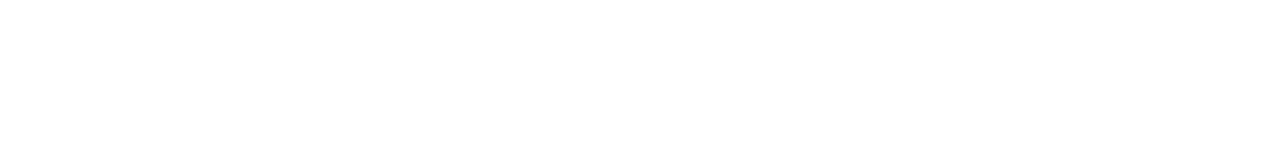
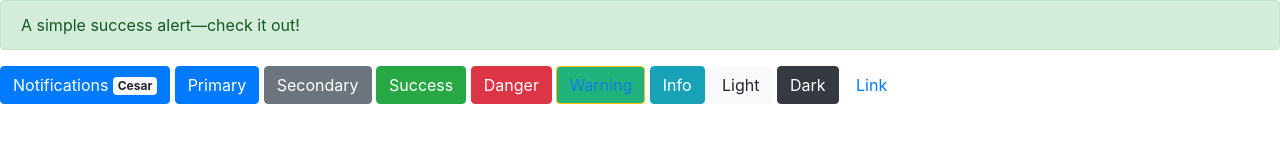
Before and after one commit to celis212/acamicadwfs62, a plain HTML site: page index.html in a window 1280 px wide. Drawn offline with nearby package versions, Linux system fonts and the light colour scheme.

Commit message:
firts contact with the framework

```diff
--- a/index.html
+++ b/index.html
@@ -2,11 +2,32 @@
 <html lang="en">
 <head>
     <meta charset="UTF-8">
+    <link rel="stylesheet" href="https://cdn.jsdelivr.net/npm/bootstrap@4.5.3/dist/css/bootstrap.min.css" integrity="sha384-TX8t27EcRE3e/ihU7zmQxVncDAy5uIKz4rEkgIXeMed4M0jlfIDPvg6uqKI2xXr2" crossorigin="anonymous">
     <link rel="stylesheet" href="./style.css">
     <meta name="viewport" content="width=device-width, initial-scale=1.0 user-scalable=no">
     <title>Document</title>
 </head>
 <body>
 
+    <div class="alert alert-success" role="alert">
+        A simple success alert—check it out!
+    </div>
+
+    <button type="button" class="btn btn-primary">
+        Notifications <span class="badge badge-light">Cesar</span>
+    </button>
+
+    <button type="button" class="btn btn-primary">Primary</button>
+    <button type="button" class="btn btn-secondary">Secondary</button>
+    <button type="button" class="btn btn-success">Success</button>
+    <button type="button" class="btn btn-danger">Danger</button>
+    <button type="button" class="btn btn-warning">Warning</button>
+    <button type="button" class="btn btn-info">Info</button>
+    <button type="button" class="btn btn-light">Light</button>
+    <button type="button" class="btn btn-dark">Dark</button>
+    <button type="button" class="btn btn-link">Link</button>
+
+    <script src="https://code.jquery.com/jquery-3.5.1.slim.min.js" integrity="sha384-DfXdz2htPH0lsSSs5nCTpuj/zy4C+OGpamoFVy38MVBnE+IbbVYUew+OrCXaRkfj" crossorigin="anonymous"></script>
+    <script src="https://cdn.jsdelivr.net/npm/bootstrap@4.5.3/dist/js/bootstrap.bundle.min.js" integrity="sha384-ho+j7jyWK8fNQe+A12Hb8AhRq26LrZ/JpcUGGOn+Y7RsweNrtN/tE3MoK7ZeZDyx" crossorigin="anonymous"></script>
 </body>
 </html>
--- a/style.css
+++ b/style.css
@@ -0,0 +1,4 @@
+.btn-warning {
+    color: #0f7fee;
+    background-color: #21b37b;
+    border-color: #ffc107;
```
